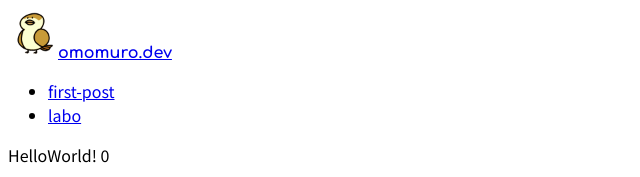
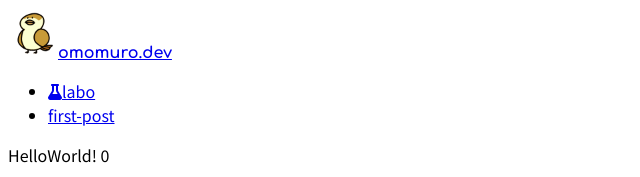
Before and after one commit to KazuhiroIto0127/nextjs-sample-app, a Next.js app: page / in a window 1280 px wide. Shown: the top 177 px of the page, without its empty margins (0-640 px from the left). Built offline with nearby package versions, Linux system fonts and the light colour scheme.

Commit message:
fontawesome導入した

```diff
--- a/components/Header.tsx
+++ b/components/Header.tsx
@@ -1,6 +1,8 @@
 import Image from 'next/image';
 import Link from 'next/link';
 import { Comfortaa } from '@next/font/google';
+import { FontAwesomeIcon } from "@fortawesome/react-fontawesome";
+import { faFlask } from "@fortawesome/free-solid-svg-icons";
 
 const comfortaa = Comfortaa({ weight: "700", subsets: ["latin"] })
 
@@ -13,8 +15,14 @@ export default function Header() {
             <span className={`${comfortaa.className} text-2xl font-extrabold`}>omomuro.dev</span>
         </Link>
         <ul className="flex gap-2">
-            <li><Link href="/posts/first-post" className="text-xl text-blue-500">first-post</Link></li>
-            <li><Link href="/labo" className="text-xl text-blue-500">labo</Link></li>
+            <li>
+              <Link href="/labo" className=" text-blue-500 flex flex-wrap">
+                {/* <FontAwesomeIcon icon={faGamepad} style={{ fontSize: "xxx-large", color: "gray", marginRight: "20px" }} /> */}
+                <FontAwesomeIcon icon={faFlask} className="w-4 mr-1 hover:rotate-45 transition ease-in-out" />
+                <span className="block">labo</span>
+              </Link>
+            </li>
+            <li><Link href="/posts/first-post" className="text-blue-500">first-post</Link></li>
         </ul>
 
     </header>
--- a/package.json
+++ b/package.json
@@ -6,6 +6,10 @@
     "start": "next start"
   },
   "dependencies": {
+    "@fortawesome/fontawesome-svg-core": "^6.2.1",
+    "@fortawesome/free-regular-svg-icons": "^6.2.1",
+    "@fortawesome/free-solid-svg-icons": "^6.2.1",
+    "@fortawesome/react-fontawesome": "^0.2.0",
     "@next/font": "^13.1.1",
     "@radix-ui/react-switch": "^1.0.1",
     "clsx": "^1.2.1",
```
Also changed, not shown: 1 other file (tests, documents, lock files or other folders).
